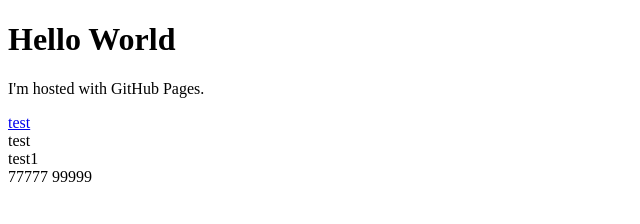
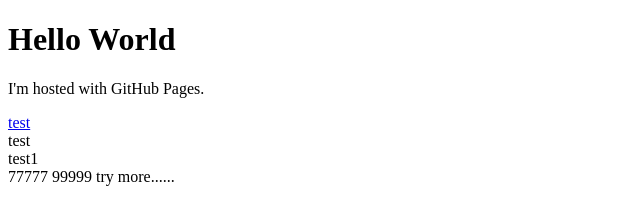
Before and after one commit to hugecrowd/hugecrowd.github.io, a plain HTML site: page index.html in a window 1280 px wide. Shown: the full height of the page, 0-640 px from the left. Drawn offline with Linux system fonts and the light colour scheme.

Commit message:
trt commit

```diff
--- a/index.html
+++ b/index.html
@@ -8,5 +8,7 @@
 <div>test1</div>
 77777
 99999
+
+try more......
 </body>
 </html>
```
Also changed, not shown: 1 other file.
